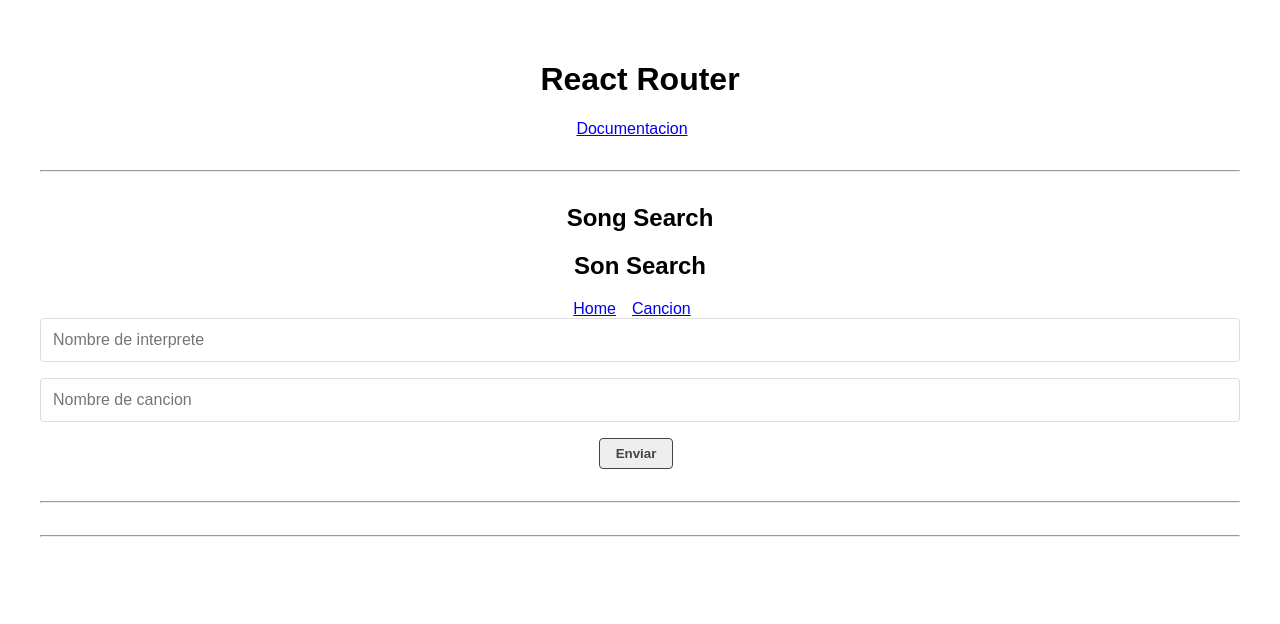
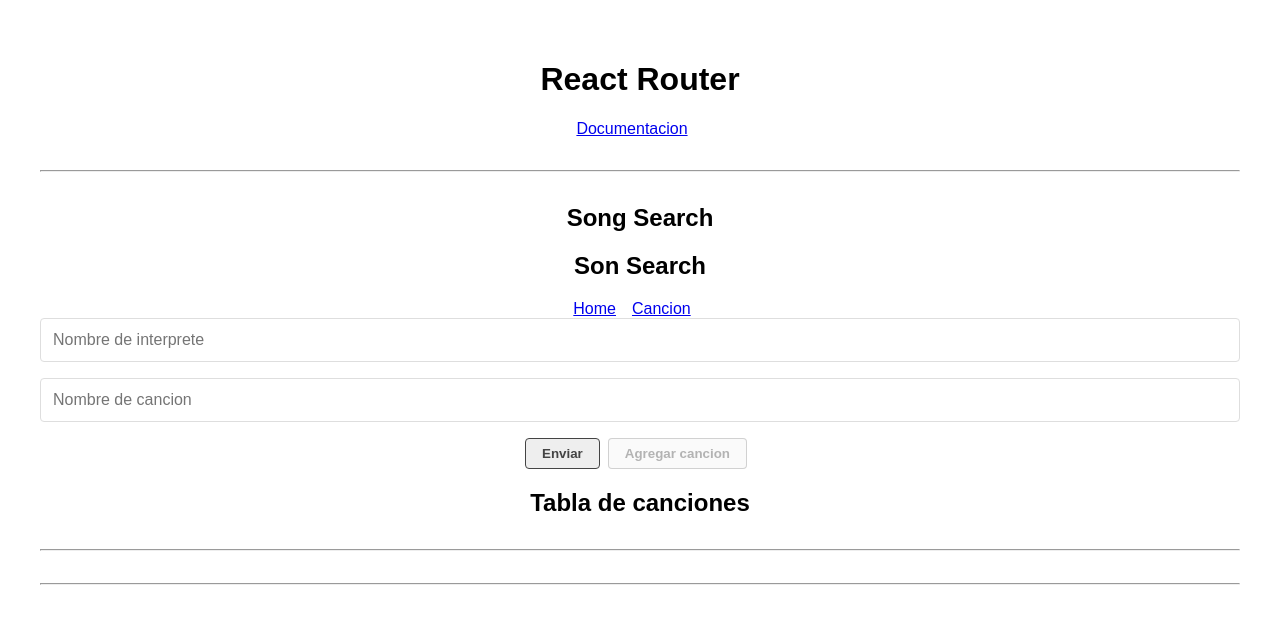
Before and after one commit to EdwardMelendezM/React-routes, a React (Vite) app: page /#/ in a window 1280 px wide. Shown: the top 624 px of the page. Built offline with nearby package versions, Linux system fonts and the light colour scheme.

Commit message:
Usando button para agregar y para guardar al localstore

```diff
--- a/src/components/SongForm.jsx
+++ b/src/components/SongForm.jsx
@@ -4,8 +4,9 @@
   song: "",
 };
 
-const SongForm = ({ handleSearch }) => {
+const SongForm = ({ handleSearch, handleSaveSong }) => {
   const [form, setForm] = useState(initialForm);
+  const [isDisabled, setIsDisabled] = useState(true);
   const handleChange = (e) => {
     setForm({
       ...form,
@@ -16,10 +17,13 @@
     e.preventDefault();
     if (!form.artist || !form.song) {
       alert("Datos incompletos");
+      setIsDisabled(true);
+
       return;
     }
     handleSearch(form);
     setForm(initialForm);
+    setIsDisabled(false);
   };
   return (
     <div>
@@ -39,6 +43,12 @@
           value={form.song}
         />
         <input type="submit" value="Enviar" />
+        <input
+          type="button"
+          onClick={handleSaveSong}
+          value="Agregar cancion"
+          disabled={isDisabled && "disabled"}
+        />
       </form>
     </div>
   );
--- a/src/components/SongSearch.jsx
+++ b/src/components/SongSearch.jsx
@@ -66,7 +66,11 @@
             path="/"
             element={
               <>
-                <SongForm handleSearch={handleSearch} />
+                <SongForm
+                  handleSearch={handleSearch}
+                  handleSaveSong={handleSaveSong}
+                />
+                <h2>Tabla de canciones</h2>
                 {search && !loading && (
                   <SongDetails search={search} lyric={lyric} bio={bio} />
                 )}
--- a/src/index.css
+++ b/src/index.css
@@ -42,7 +42,8 @@
 }
 button,
 input[type="submit"],
-input[type="reset"] {
+input[type="reset"],
+input[type="button"] {
   border: thin solid #444;
   border-radius: 0.25rem;
   padding: 0.5rem 1rem;
@@ -58,6 +59,12 @@
   text-align: center;
   vertical-align: middle;
   cursor: pointer;
+}
+input[type="button"]:disabled {
+  border-color: rgba(118, 118, 118, 0.3);
+  color: rgba(16, 16, 16, 0.3);
+  background-color: rgba(239, 239, 239, 0.3);
+  cursor: default;
 }
 form {
   margin-bottom: 1rem;
```
